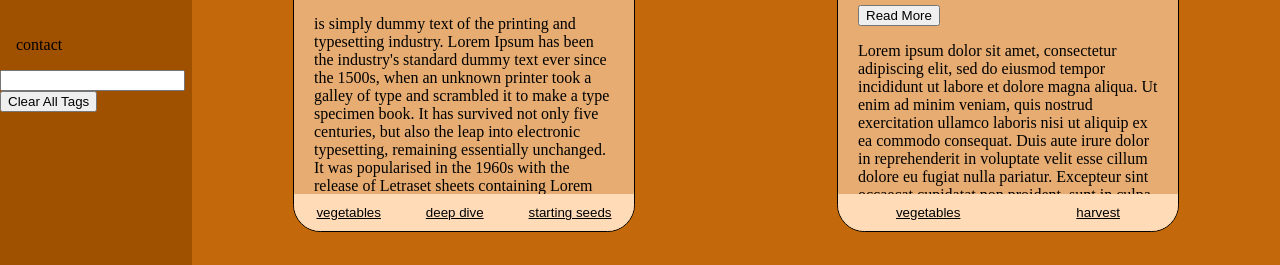
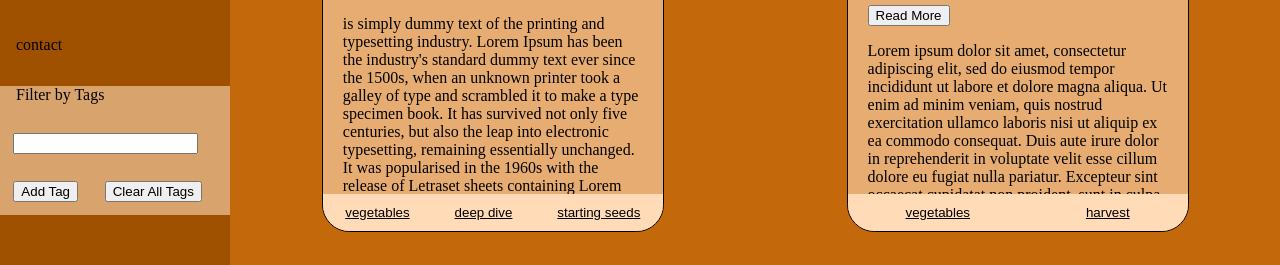
Before and after one commit to sak7az/garden-blog, a React (Create React App) app: page / in a window 1280 px wide. Shown: the part 290-555 px from the top of the page. Built offline with nearby package versions, Linux system fonts and the light colour scheme.

Commit message:
added form elements to Filter

```diff
--- a/src/Body/Body.js
+++ b/src/Body/Body.js
@@ -14,7 +14,7 @@ class Body extends React.Component{
             possibleTags: []
         }
         this.selectMenuItem = this.selectMenuItem.bind(this);
-        this.clickTag = this.clickTag.bind(this);
+        this.clickTag = this.addTag.bind(this);
         this.clearAllTags = this.clearAllTags.bind(this);
     }
 
@@ -24,7 +24,7 @@ class Body extends React.Component{
         });
     }
 
-    clickTag(tag){
+    addTag(tag){
         console.log(tag);
     }
 
@@ -75,9 +75,10 @@ class Body extends React.Component{
                         <SideBar
                             handleClick={this.selectMenuItem}
                             clearAllTags={this.clearAllTags}
+                            addTag={this.addTag}
                         />
                         <Reader
-                            clickTag={this.clickTag}
+                            clickTag={this.addTag}
                             selectedTags={this.state.selectedTags}
                         />
                     </div>
--- a/src/Filter/Filter.js
+++ b/src/Filter/Filter.js
@@ -1,12 +1,28 @@
 import React from 'react';
 
 class Filter extends React.Component{
+
+    addTag(){}
+
     render(){
         return(
             <div id="filter">
                 <form>
-                    <input></input>
-                    <button type='button' onClick={this.props.clearAllTags}>Clear All Tags</button>
+                    <label
+                        className="formItem"
+                        htmlFor="tagInput">Filter by Tags</label>
+                    <input
+                        className="formItem"
+                        id="tagInput"
+                        name="tagInput"></input>
+                    <button
+                        type='button'
+                        className='formItem'>Add Tag</button>
+                    <button
+                        type='button'
+                        className='formItem'
+                        onClick={this.props.clearAllTags}
+                    >Clear All Tags</button>
                 </form>
             </div>
         )
--- a/src/SideBar/SideBar.css
+++ b/src/SideBar/SideBar.css
@@ -1,7 +1,7 @@
 #sidebar {
     float: left;
     height: 80vh;
-    width: 15vw;
+    width: 18vw;
     background-color: #A05100;
     text-align: left;
 }
@@ -21,3 +21,16 @@ a:link, a:visited {
 a:link:active, a:visited:active {
     color: #eeeeee;
 }
+
+#filter {
+    margin: auto;
+    background-color: hsla(30, 100%, 86%, 0.6);
+}
+
+.formItem {
+    margin: 1em;
+}
+
+label {
+    display: block;
+}
```
Also changed, not shown: 1 other file (tests, documents, lock files or other folders).
